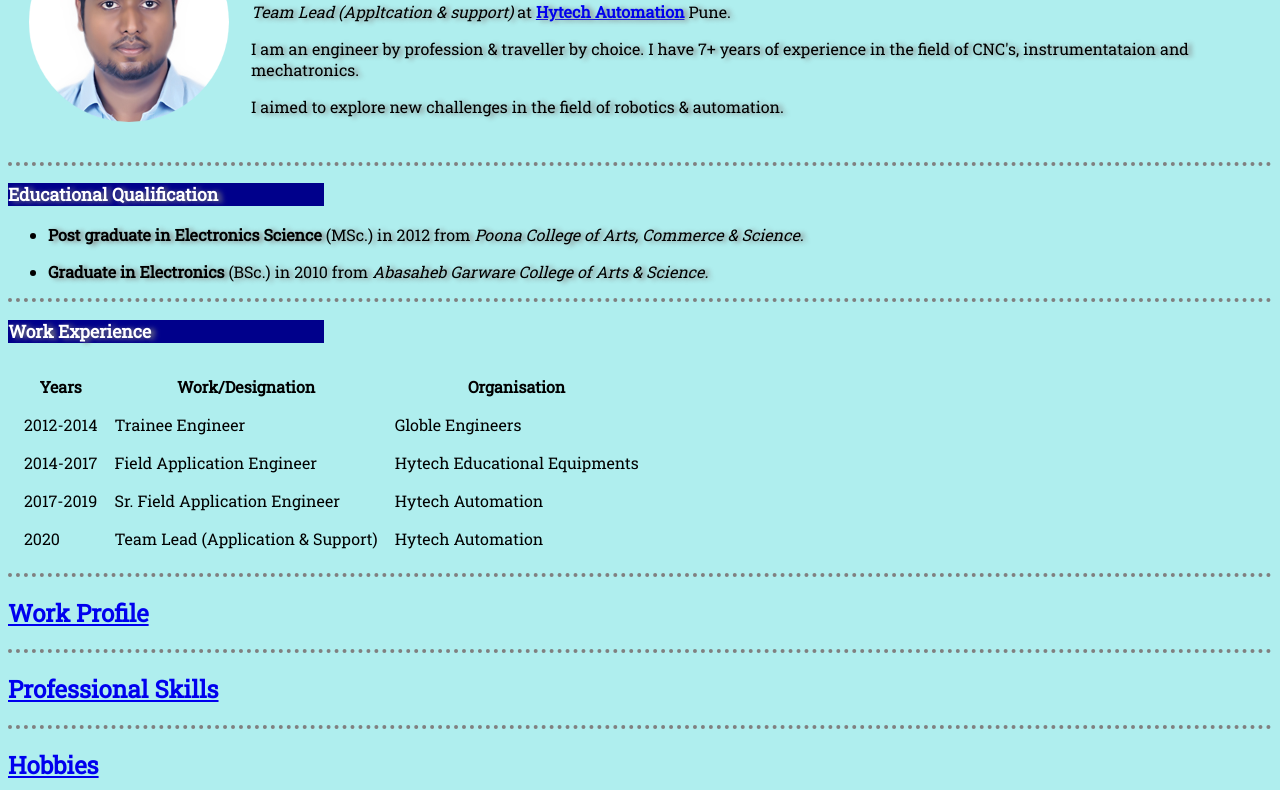
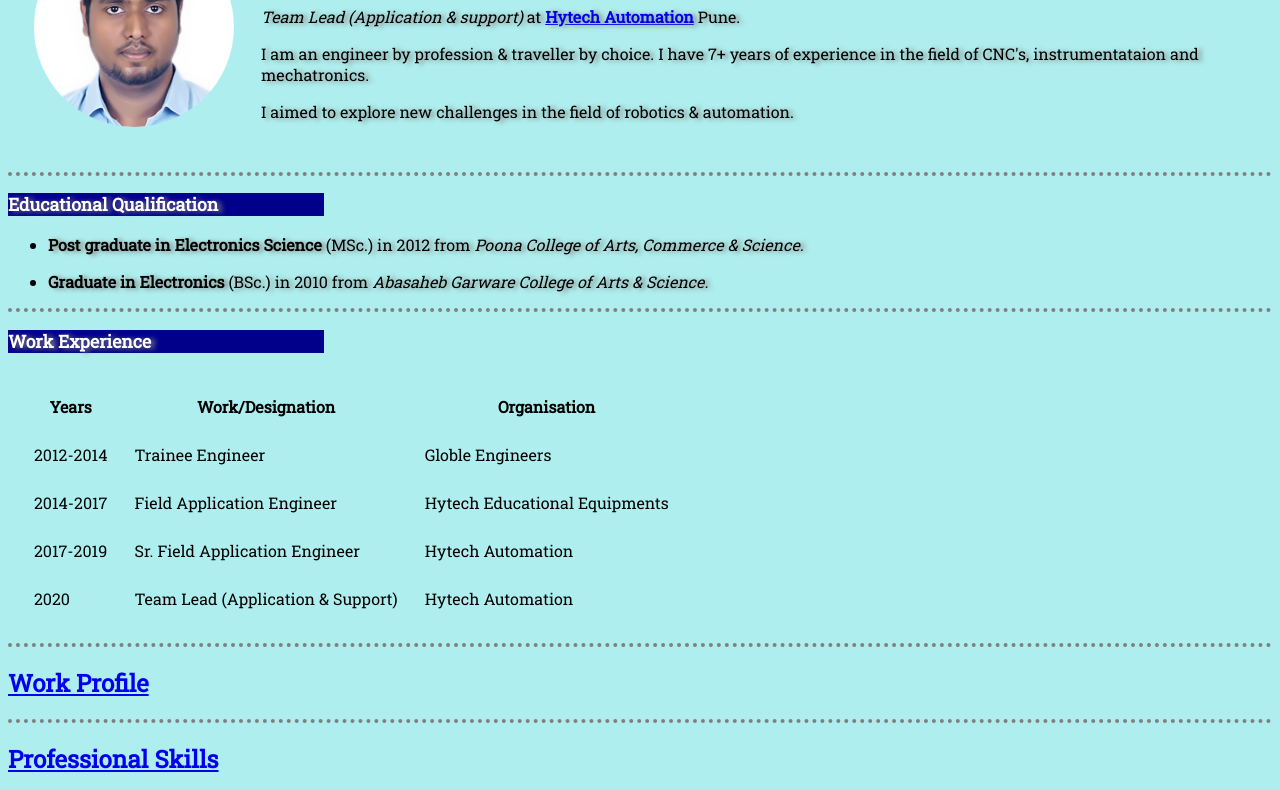
Before and after one commit to Taufiq1990/cv, a plain HTML site: page index.html in a window 1280 px wide. Shown: the part 114-904 px from the top of the page. Drawn offline with Linux system fonts and the light colour scheme.

Commit message:
Add files via upload

```diff
--- a/index.html
+++ b/index.html
@@ -10,12 +10,12 @@
 
 <body>
 <div class="mydiv">
-  <table cellspacing="20">
+  <table cellspacing="25">
     <tr>
       <td><img class="circular" src="taufiq1.png" alt="Taufiq's photo"></td>
       <td>
         <h1 class="head1">Taufiq I Pathan</h1>
-        <p><em>Team Lead (Appltcation & support)</em> at <strong><a href="http://www.hytecheducation.in/">Hytech Automation</a></strong> Pune.</p>
+        <p><em>Team Lead (Application & support)</em> at <strong><a href="http://www.hytecheducation.in/">Hytech Automation</a></strong> Pune.</p>
         <p>I am an engineer by profession & traveller by choice. I have 7+ years of experience in the field of CNC's, instrumentataion and mechatronics.</p>
         <p>I aimed to explore new challenges in the field of robotics & automation.</p>
       </td>
@@ -43,7 +43,7 @@
     <p>Work Experience</p>
 </div>
 
-  <table cellspacing="15">
+  <table cellspacing="25">
     <tr>
       <th>Years</th>
       <th>Work/Designation</th>
```
